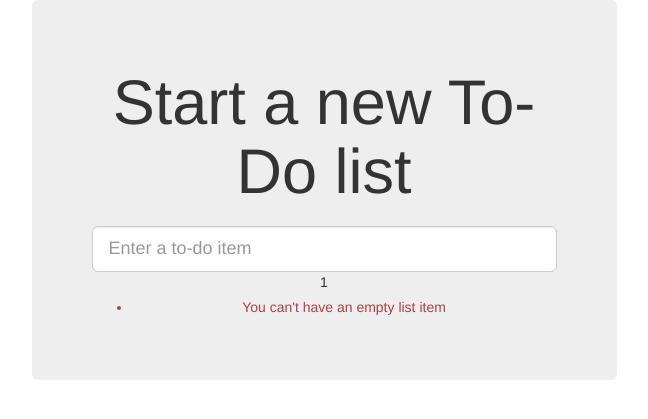
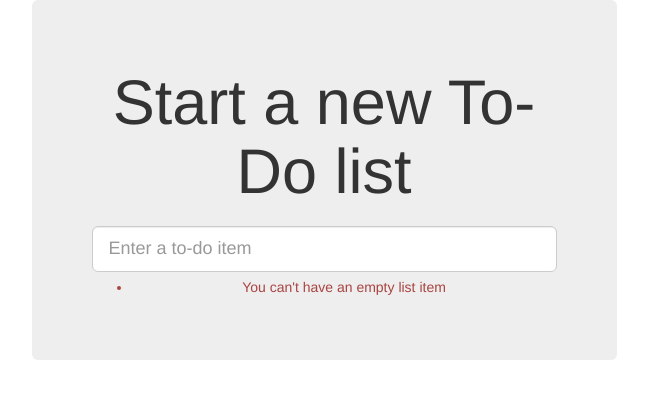
Before and after one commit to brucedockeray-projects/testing-goat, a Django app: page /lists/new in a window 1280 px wide. Shown: the top 419 px of the page, without its empty margins (316-964 px from the left). Run offline with Django 3.2, Linux system fonts and the light colour scheme; some libraries are stand-ins or nearby versions.

Commit message:
furter addition chraracter removed from form

```diff
--- a/lists/templates/base.html
+++ b/lists/templates/base.html
@@ -20,7 +20,7 @@
                     {% csrf_token %}
 
 
-					{% if form.errors %}1
+					{% if form.errors %}
 				            <div class="form-group has-error">
 			                <div class="help-block">{{ form.text.errors }}</div>
 					            </div>
```
